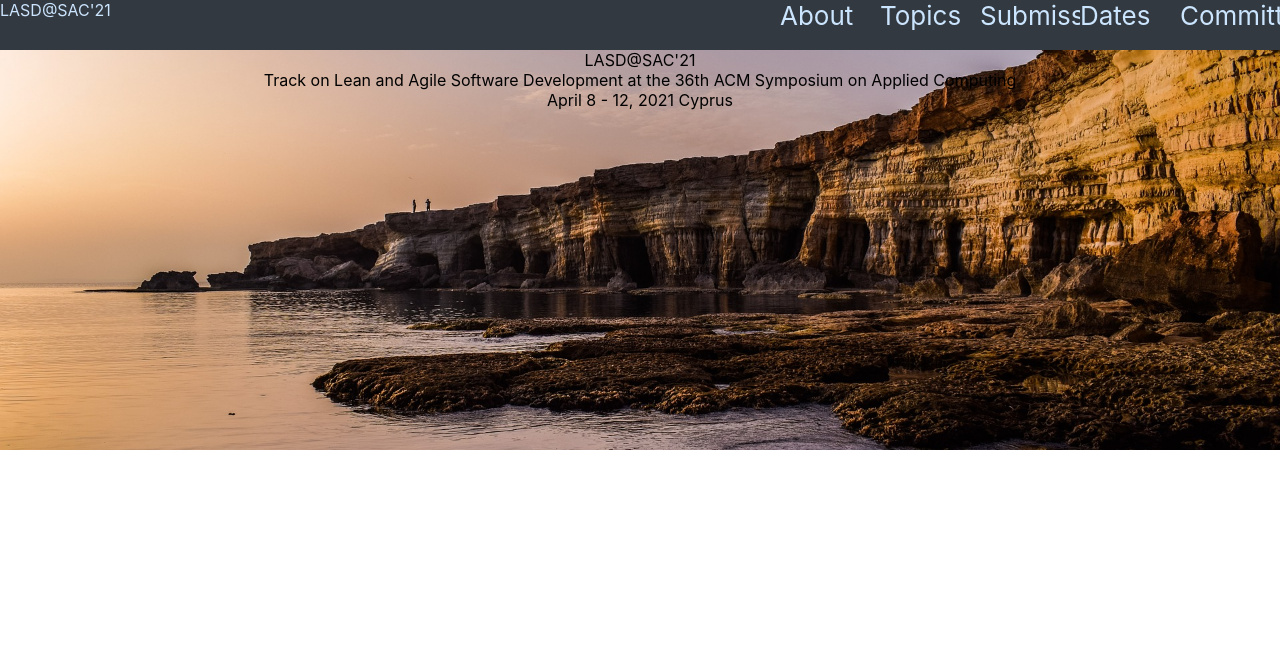
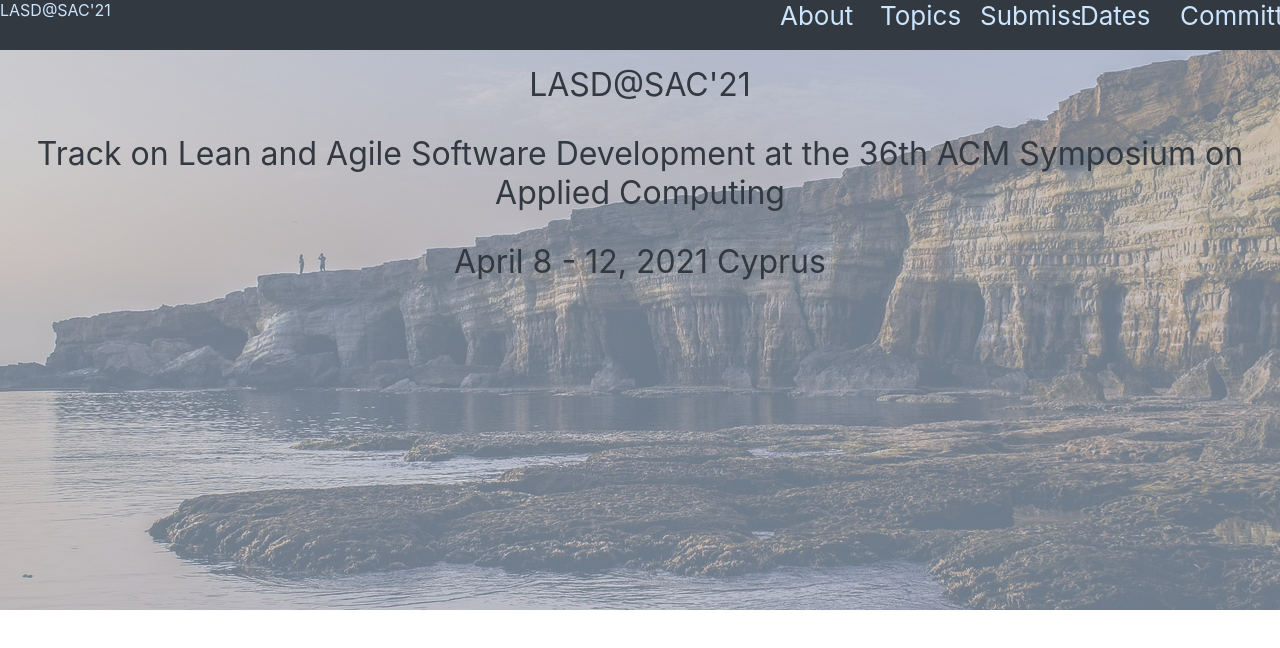
Before and after one commit to przybylek/LASD2021, a React (Create React App) app: page / in a window 1280 px wide. Shown: the top 648 px of the page. Built offline with nearby package versions, Linux system fonts and the light colour scheme.

Commit message:
Create Landing Page

```diff
--- a/src/components/LandingPage/index.css
+++ b/src/components/LandingPage/index.css
@@ -2,11 +2,27 @@
   display: flex;
   flex-direction: column;
   align-items: center;
+  position: relative;
   margin-top: 50px;
-  height: 50vh;
+  height: 70vh;
   width: 100%;
-  background-image: url(../../images/landingPage.jpg);
+  background: url(../../images/landingPage.jpg);
   background-position: center center;
-  background-repeat: no-repeat;
-  background-size: cover;
+  background-repeat: repeat;
 }
+
+.LandingPage__background {
+  width: 100%;
+  height: 100%;
+  background: #B8CFE6;
+  opacity: .6;
+  position: absolute;
+}
+
+.LandingPage__content {
+  color: #333940;
+  margin: 15px 0;
+  text-align: center;
+  z-index: 1;
+  font-size: 32px;
+}
--- a/src/components/LandingPage/index.js
+++ b/src/components/LandingPage/index.js
@@ -5,12 +5,13 @@ import './index.css';
 function LandingPage() {
   return (
     <div className='LandingPage'>
-      <div>LASD@SAC'21</div>
-      <div>
+      <div className='LandingPage__content'>LASD@SAC'21</div>
+      <div className='LandingPage__content'>
         Track on Lean and Agile Software Development
         at the 36th ACM Symposium on Applied Computing
       </div>
-      <div>April 8 - 12, 2021 Cyprus </div>
+      <div className='LandingPage__content'>April 8 - 12, 2021 Cyprus </div>
+      <div className='LandingPage__background'></div>
     </div>
   );
 }
```
Also changed, not shown: 1 other file (tests, documents, lock files or other folders).
